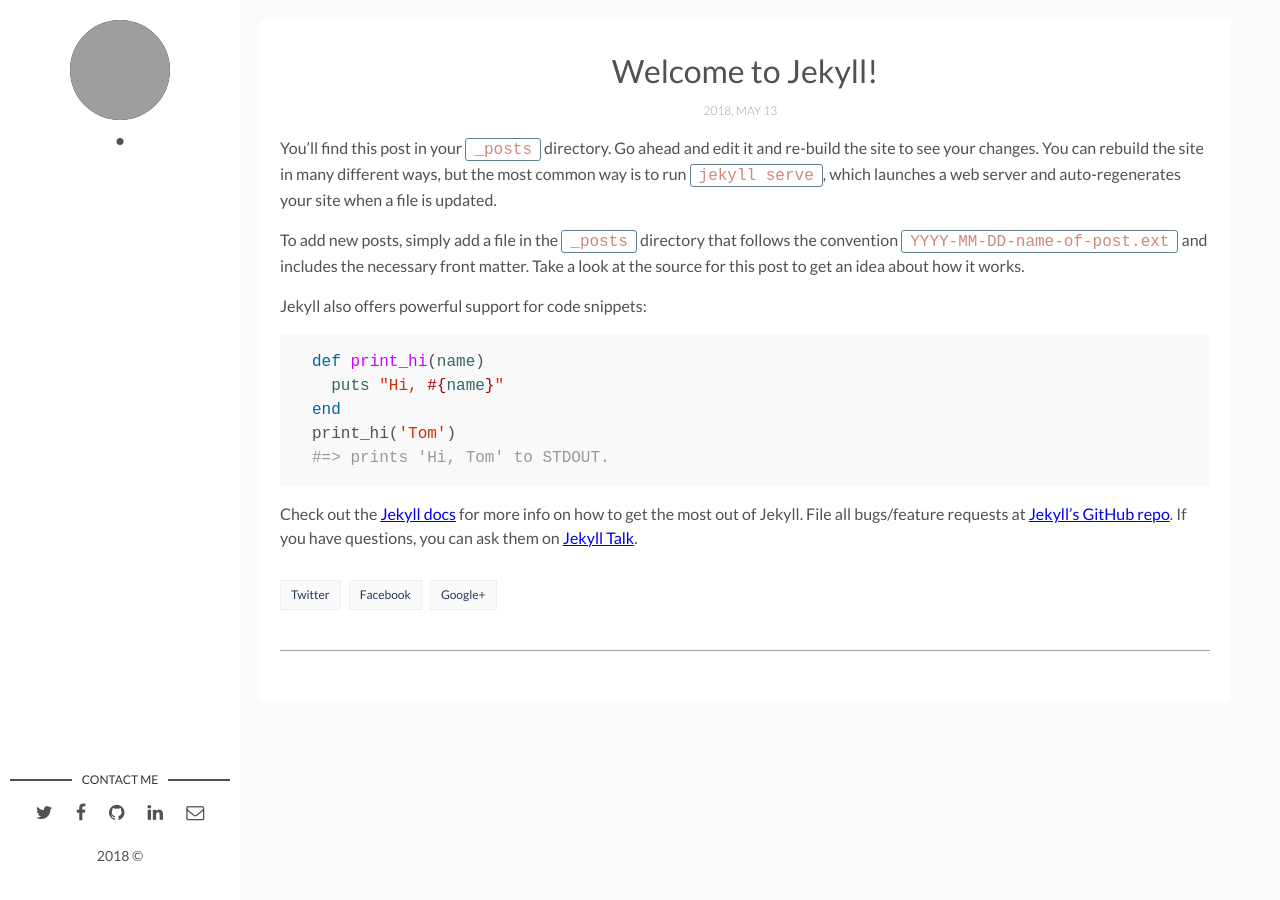
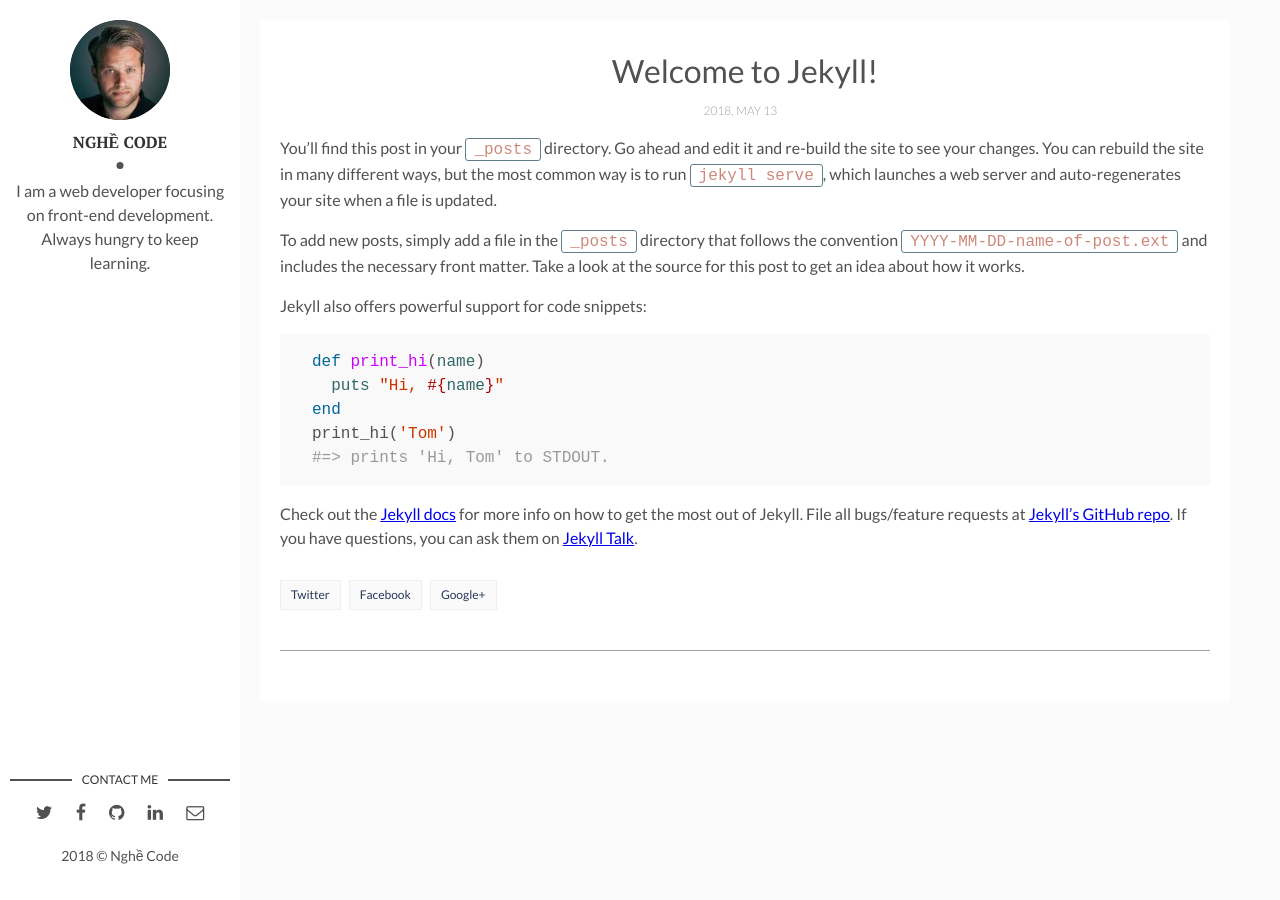
Before and after one commit to nghecode/nghecode.github.io, a Jekyll site: the page built from _posts/2018-05-13-welcome-to-jekyll.markdown, in a window 1280 px wide. Built offline with Jekyll 4.4.1, drawn with Linux system fonts in a browser that asks for light colours; comment, search, counter and statistics services are not loaded; some of the changed lines change nothing that is shown; grey boxes are pictures that could not be loaded.

Commit message:
edit config

```diff
--- a/_config.yml
+++ b/_config.yml
@@ -1,43 +1,34 @@
-# Welcome to Jekyll!
-#
-# This config file is meant for settings that affect your whole blog, values
-# which you are expected to set up once and rarely edit after that. If you find
-# yourself editing this file very often, consider using Jekyll's data files
-# feature for the data you need to update frequently.
-#
-# For technical reasons, this file is *NOT* reloaded automatically when you use
-# 'bundle exec jekyll serve'. If you change this file, please restart the server process.
-
-# Site settings
-# These are used to personalize your new site. If you look in the HTML files,
-# you will see them accessed via {{ site.title }}, {{ site.email }}, and so on.
-# You can create any custom variable you would like, and they will be accessible
-# in the templates via {{ site.myvariable }}.
 title: Blog Nghề Code - Nơi lưu lại những bài viết về nghề ...
 email: nty.nod@gmail.com
 description: >- # this means to ignore newlines until "baseurl:"
-  Write an awesome description for your new site here. You can edit this
-  line in _config.yml. It will appear in your document head meta (for
-  Google search results) and in your feed.xml site description.
+  Tôi dùng blog này làm nơi lưu lại những kiến thức của mình trong quá trình làm việc.
 baseurl: "" # the subpath of your site, e.g. /blog
 url: "" # the base hostname & protocol for your site, e.g. http://example.com
-twitter_username: Rvor
-github_username: nghecode
 
-# Build settings
+# Author Settings
+author: Nghề Code # add your name
+author-img: david-freeman.jpg # add your photo
+about-author: I am a web developer focusing on front-end development. Always hungry to keep learning. # add description
+social-twitter: # add your Twitter handle
+social-facebook: # add your Facebook handle
+social-github: nghecode  # add your Github handle
+social-linkedin: # add your Linkedin handle
+social-email: nhamtybv@gmail.com
+
+# Disqus
+discus-identifier: mr-brown # add your discus identifier
+
+# Tracker
+analytics: # Google Analytics
+
+# Build Settings
 markdown: kramdown
-theme: minima
 plugins:
-  - jekyll-feed
+  - jekyll-sitemap
+  - jekyll-paginate
+  - jemoji
 
-# Exclude from processing.
-# The following items will not be processed, by default. Create a custom list
-# to override the default setting.
-# exclude:
-#   - Gemfile
-#   - Gemfile.lock
-#   - node_modules
-#   - vendor/bundle/
-#   - vendor/cache/
-#   - vendor/gems/
-#   - vendor/ruby/
+paginate: 8
+paginate_path: "/page/:num"
+
+exclude: ["node_modules", "gulpfile.js", "package.json", "yarn.lock"]
```
Also changed, not shown: 2 other files.
